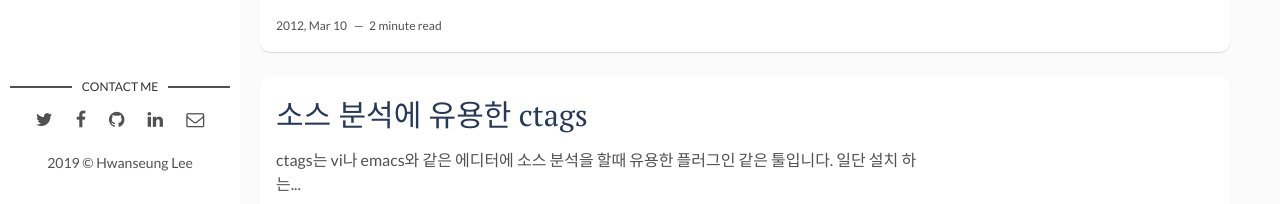
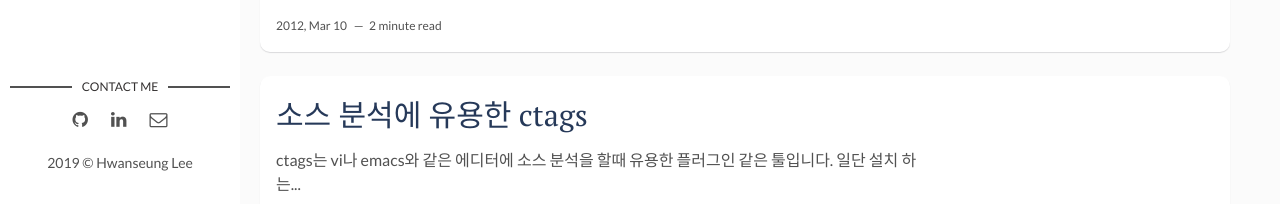
Before and after one commit to hwanseung/hwanseung.github.io, a Jekyll site: the page built from index.html, in a window 1280 px wide and 900 px high, scrolled down 543 px. Shown: the part 693-897 px from the top of the window. Built offline with Jekyll 4.4.1, drawn with Linux system fonts in a browser that asks for light colours; the list of posts is cut into pages by our own code.

Commit message:
remove default contacts list

```diff
--- a/_layouts/main.html
+++ b/_layouts/main.html
@@ -18,28 +18,18 @@
       <ul>
         {% if site.social-twitter %}
           <li><a href="https://twitter.com/{{ site.social-twitter }}" target="_blank"><i class="fa fa-twitter" aria-hidden="true"></i></a></li>
-        {% else %}
-          <li><a href="https://twitter.com/artemsheludko_" target="_blank"><i class="fa fa-twitter" aria-hidden="true"></i></a></li>
         {% endif %}
         {% if site.social-facebook %}
           <li><a href="https://facebook.com/{{ site.social-facebook }}" target="_blank"><i class="fa fa-facebook" aria-hidden="true"></i></a></li>
-        {% else %}
-          <li><a href="https://facebook.com/" target="_blank"><i class="fa fa-facebook" aria-hidden="true"></i></a></li>
         {% endif %}
         {% if site.social-github %}
           <li class="github"><a href="http://github.com/{{site.social-github}}" target="_blank"><i class="fa fa-github"></i></a></li>
-        {% else %}
-          <li class="github"><a href="http://github.com/" target="_blank"><i class="fa fa-github" aria-hidden="true"></i></a></li>
         {% endif %}
         {% if site.social-linkedin %}
           <li class="linkedin"><a href="https://in.linkedin.com/in/{{site.social-linkedin}}" target="_blank"><i class="fa fa-linkedin"></i></a></li>
-        {% else %}
-          <li class="linkedin"><a href="https://in.linkedin.com/" target="_blank"><i class="fa fa-linkedin" aria-hidden="true"></i></a></li>
         {% endif %}
         {% if site.social-email %}
           <li class="email"><a href="mailto:{{site.social-email}}"><i class="fa fa-envelope-o"></i></a></li>
-        {% else %}
-          <li class="email"><a href="mailto:example.david@blog.com"><i class="fa fa-envelope-o" aria-hidden="true"></i></a></li>
         {% endif %}
       </ul>
     </section> <!-- End Section Contact -->
```
